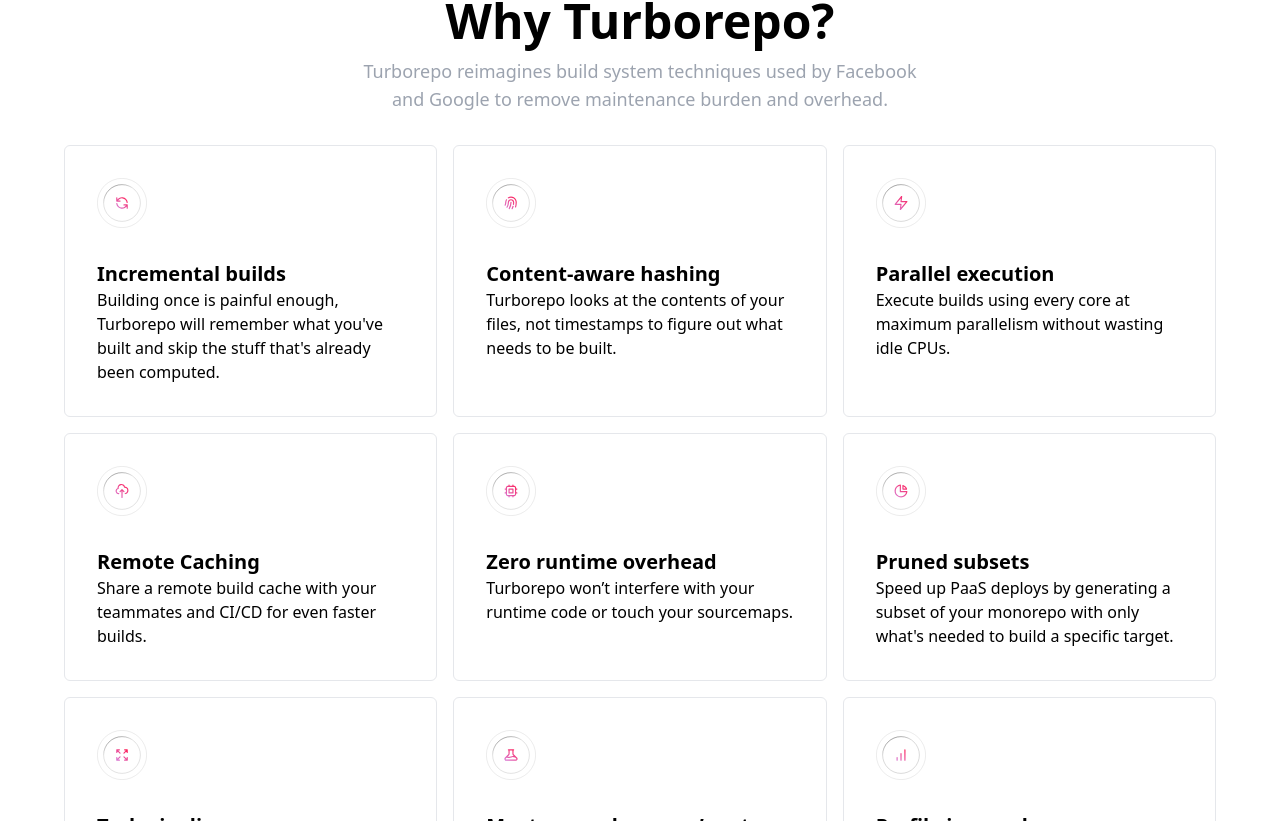
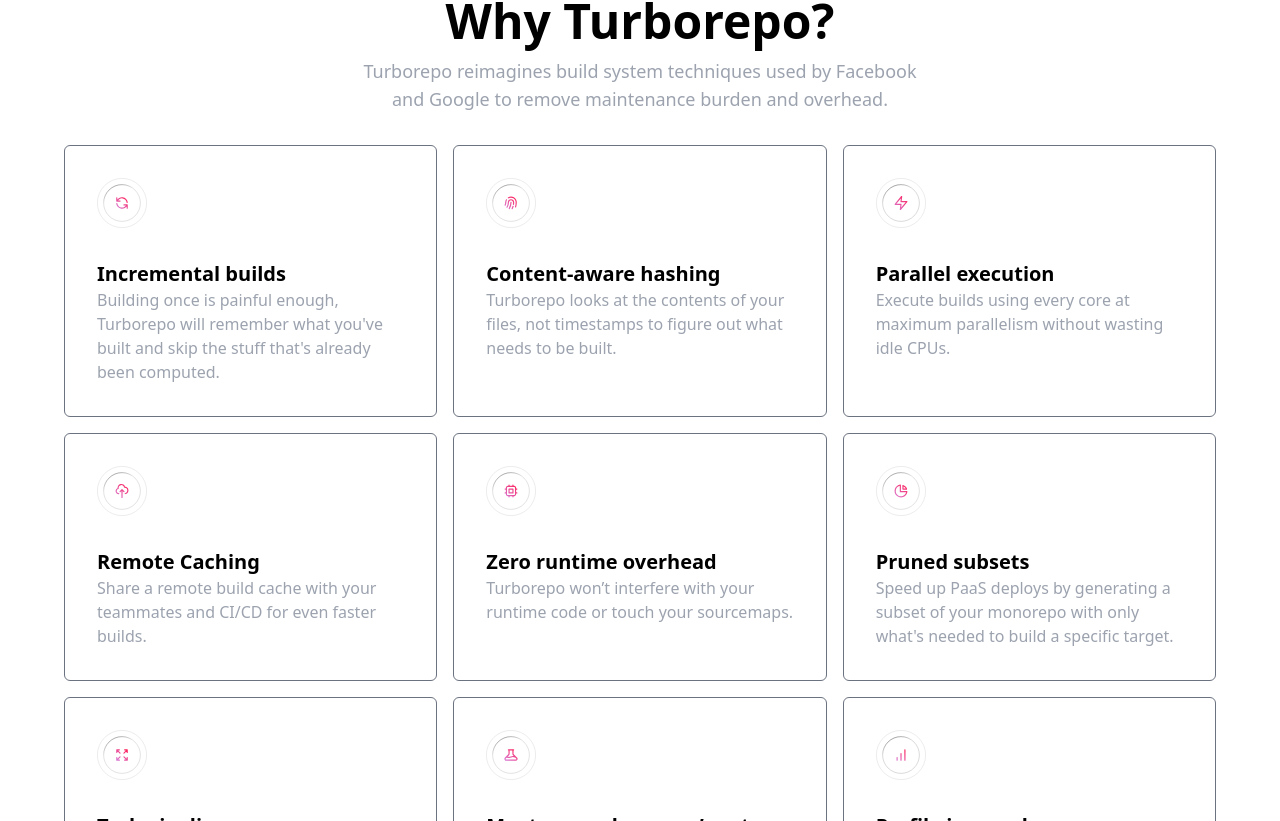
Before and after one commit to MDaud32/turbo-clone, a Next.js app: page /RepoPage in a window 1280 px wide. Shown: the part 699-1520 px from the top of the page. Built offline with nearby package versions, Linux system fonts and the light colour scheme.

Commit message:
adding colour

```diff
--- a/pages/RepoPage.jsx
+++ b/pages/RepoPage.jsx
@@ -87,9 +87,13 @@
           </p>
           <div className="max-w-lg md:max-w-2xl lg:max-w-6xl mx-auto gap-4 grid grid-cols-1 md:grid-cols-2 lg:grid-cols-3 mt-8">
             {data.map((item) => (
-              <div key={item.title} className="border-[1px] p-8 rounded-md">
+              <div
+                key={item.title}
+                className="border-[1px] border-gray-500 p-8 rounded-md text-gray-400">
                 <Image src={item.img} width={50} height={50} alt="card logo" />
-                <h1 className="mt-8 font-semibold text-xl">{item.title}</h1>
+                <h1 className="mt-8 font-semibold text-xl text-black dark:text-white">
+                  {item.title}
+                </h1>
                 <p>{item.description}</p>
               </div>
             ))}
```
